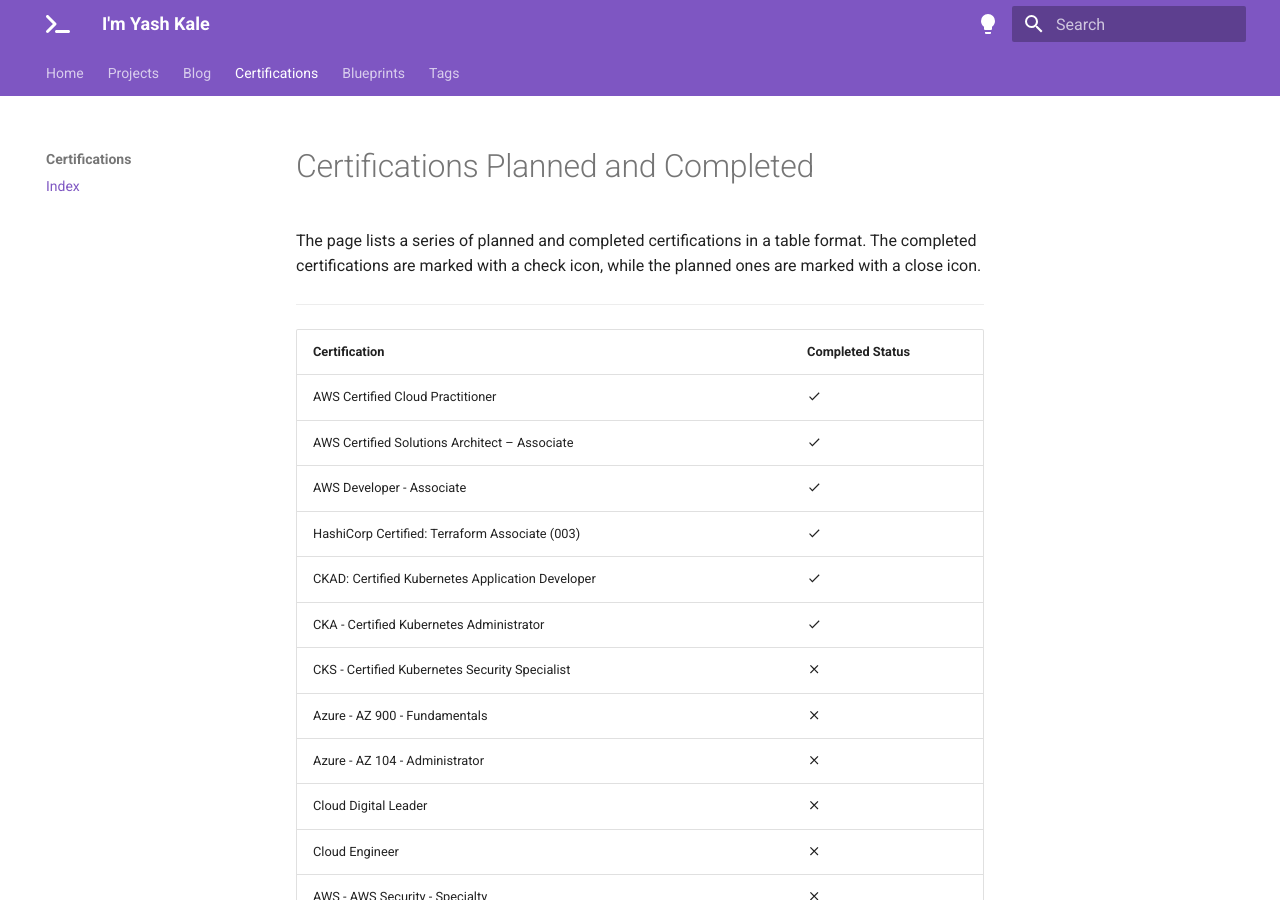
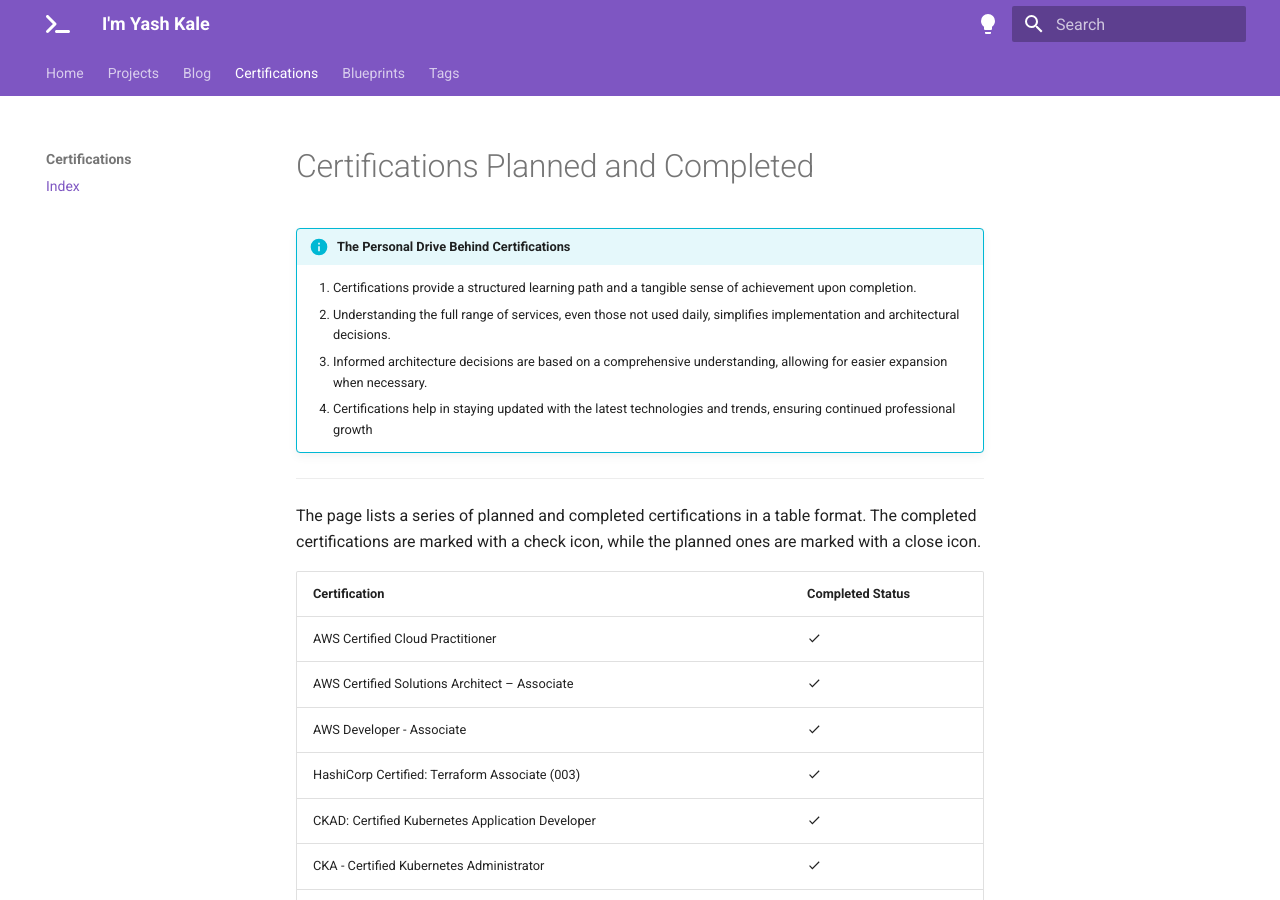
Before and after one commit to imyashkale/portfolio, an MkDocs documentation site: the page built from docs/certifications/certifications-planned.md, in a window 1280 px wide and 900 px high. Built offline with MkDocs 1.6.1 and Material for MkDocs 9.7.7, drawn with Linux system fonts in a browser that asks for light colours; plug-ins that fetch from the network failed and are left out.

Commit message:
Certification Motivation Added

```diff
--- a/docs/certifications/certifications-planned.md
+++ b/docs/certifications/certifications-planned.md
@@ -1,8 +1,13 @@
 # Certifications Planned and Completed
 
+!!! info "The Personal Drive Behind Certifications"
+
+    1. Certifications provide a structured learning path and a tangible sense of achievement upon completion.
+    2. Understanding the full range of services, even those not used daily, simplifies implementation and architectural decisions.
+    3. Informed architecture decisions are based on a comprehensive understanding, allowing for easier expansion when necessary.
+    4. Certifications help in staying updated with the latest technologies and trends, ensuring continued professional growth
+---
 The page lists a series of planned and completed certifications in a table format. The completed certifications are marked with a check icon, while the planned ones are marked with a close icon.
-
----
 
 | Certification                                       | Completed Status    |
 |-----------------------------------------------------|---------------------|
```
